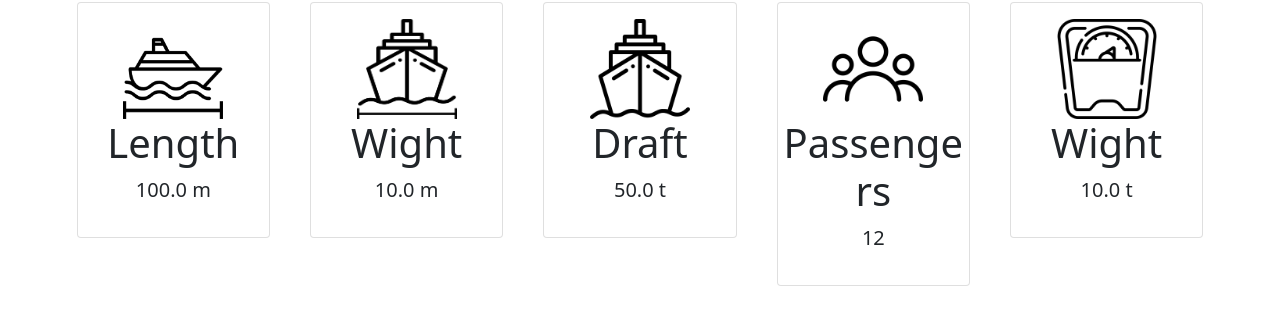
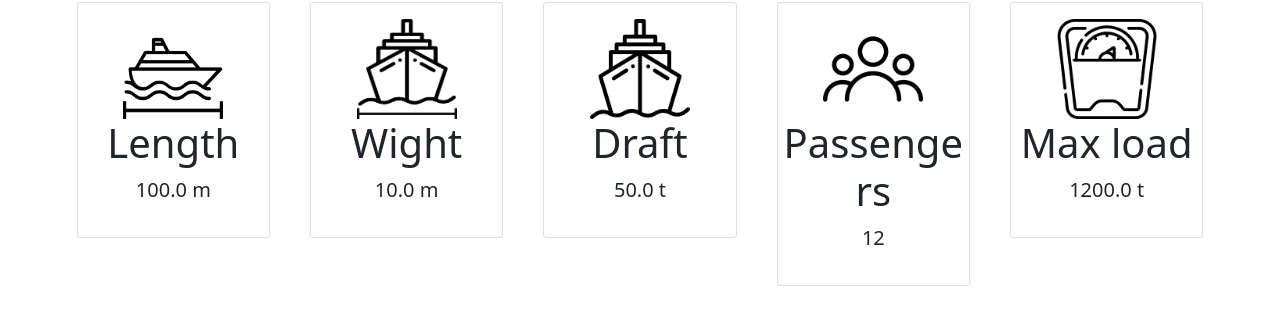
Before and after one commit to Pashs-ba/normalny_site, a Django app: page /products/1 in a window 1280 px wide. Shown: the part 661-979 px from the top of the page. Run offline with Django 3.2, Linux system fonts and the light colour scheme; data comes from the database, SQL or seed files in the repository; both versions use the stored data as it was after the commit; some libraries are stand-ins or nearby versions.

Commit message:
some improvements

```diff
--- a/main/templates/homepage.html
+++ b/main/templates/homepage.html
@@ -45,7 +45,7 @@
     <div class="row my-4 d-flex justify-content-center">
         <div class="col-md-4 col-sm-6 col-lg-3 my-3 text-center">
             <div class="card" >
-              <img class="card-img-top" src="{% static 'main/img/test.jpeg' %}" alt="Card image cap">
+              <a href="{% url 'product' 1%}"><img class="card-img-top" src="{% static 'main/img/test.jpeg' %}" alt="Card image cap"></a>
               <div class="card-body">
                 <h5 class="card-title">Best Yacht1</h5>
               </div>
@@ -53,7 +53,7 @@
         </div>
         <div class="col-md-4 col-sm-6 col-lg-3 my-3 text-center">
             <div class="card h-100" >
-              <img class="card-img-top" src="{% static 'main/img/yacha-3.jpg' %}" alt="Card image cap">
+                <a href="{% url 'product' 2%}"><img class="card-img-top" src="{% static 'main/img/yacha-3.jpg' %}" alt="Card image cap"></a>
               <div class="card-body">
                 <h5 class="card-title">Best Yacht2</h5>
               </div>
@@ -61,7 +61,7 @@
         </div>
          <div class="col-md-4 col-sm-6 col-lg-3 my-3 text-center">
             <div class="card h-100" >
-              <img class="card-img-top" src="{% static 'main/img/yacha-2.jpg' %}" alt="Card image cap">
+                <a href="{% url 'product' 3%}"><img class="card-img-top" src="{% static 'main/img/yacha-2.jpg' %}" alt="Card image cap"></a>
               <div class="card-body">
                 <h5 class="card-title">Best Yacht3</h5>
               </div>
--- a/products/templates/product.html
+++ b/products/templates/product.html
@@ -66,8 +66,8 @@
                 <div>
                     <img src="{% static 'products/weight-scale.png' %}" alt="" class="" height="100" width="100">
                 </div>
-                <h5 class="display-6">Wight</h5>
-                <p class="fs-5">{{ product.width }} t</p>
+                <h5 class="display-6">Max load</h5>
+                <p class="fs-5">{{ product.max_load }} t</p>
             </div>
         </div>
     </div>
@@ -78,11 +78,10 @@
 
     <div class="row justify-content-center">
         <div class="col-md-8 text-center fs-5">
-            <p>{{ product.description }}</p>
+            <p>{{ product.description|safe }}</p>
         </div>
     </div>
     <div class="text-center mb-5">
         <a class="btn btn-lg btn-outline-secondary" href="{% url 'homepage' %}#contacts" style="">Contact us</a>
     </div>
-
 {% endblock %}
```
Also changed, not shown: db.sqlite3.
